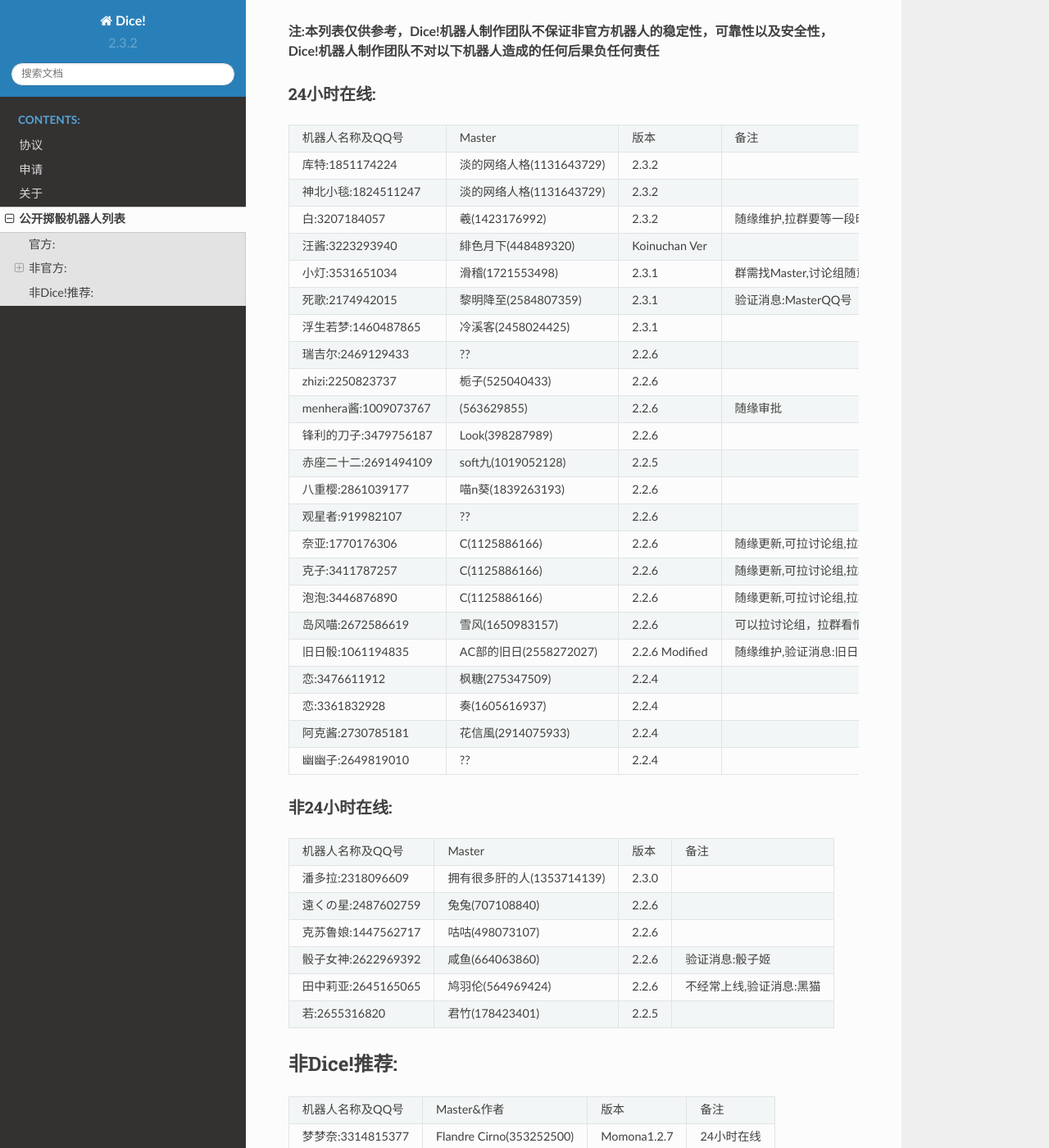
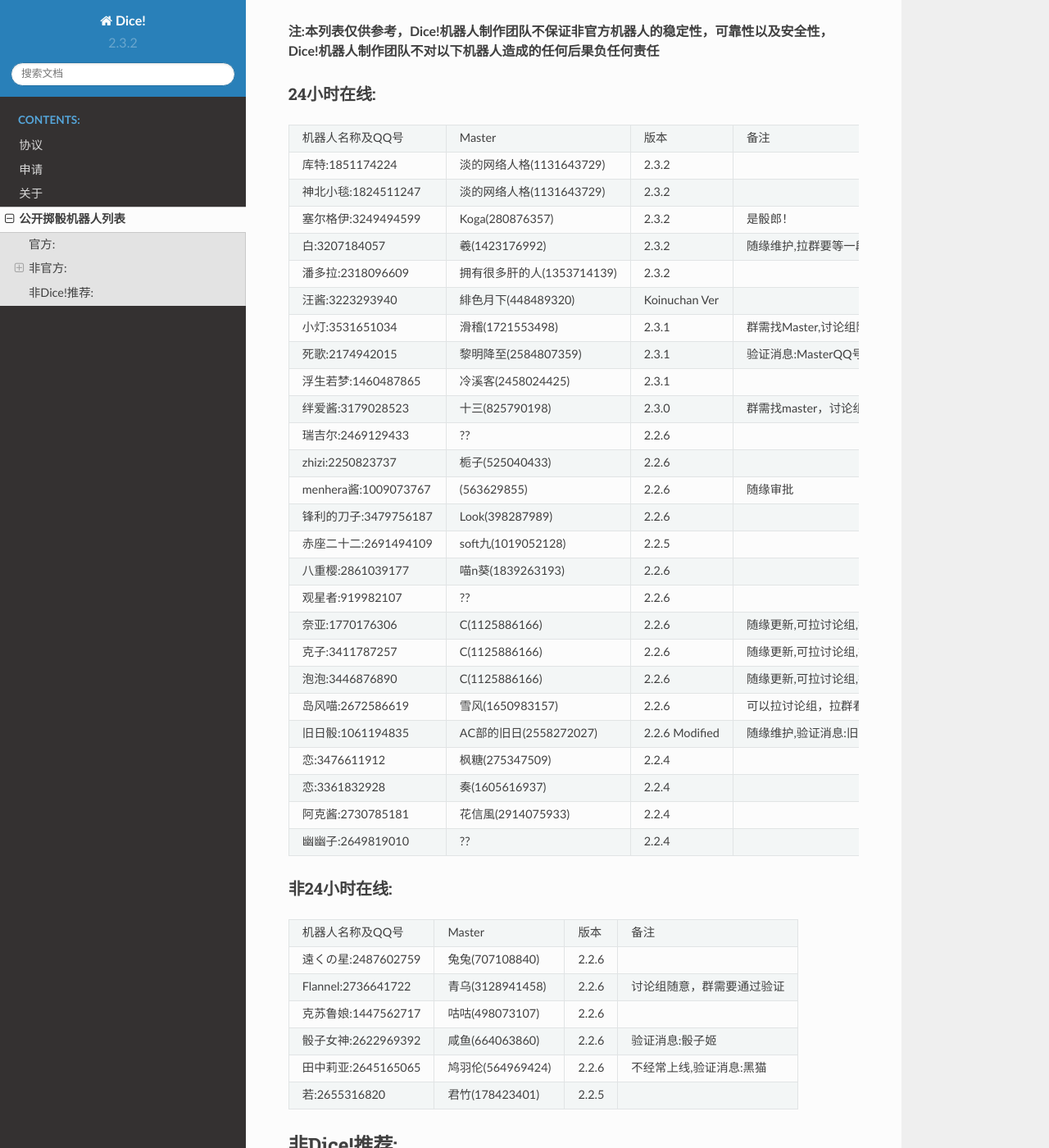
Before and after one commit to Dice-Developer-Team/Dice, a Sphinx documentation site: the page built from docs/DiceList.rst, in a window 1280 px wide and 1400 px high, scrolled down 560 px. Shown: the whole window at 82% size. Built offline with Sphinx 7.4.7 and the Read the Docs theme 2.0.0, drawn with Linux system fonts in a browser that asks for light colours.

Commit message:
Update DiceList.rst

```diff
--- a/docs/DiceList.rst
+++ b/docs/DiceList.rst
@@ -39,7 +39,11 @@
 +--------------------------+------------------------------+------------------+--------------------------------+
 |神北小毯:1824511247       |淡的网络人格(1131643729)      |2.3.2             |                                |
 +--------------------------+------------------------------+------------------+--------------------------------+
+|塞尔格伊:3249494599       |Koga(280876357)               |2.3.2             |是骰郎！                        |
++--------------------------+------------------------------+------------------+--------------------------------+
 |白:3207184057             |羲(1423176992)                |2.3.2             |随缘维护,拉群要等一段时间       |
++--------------------------+------------------------------+------------------+--------------------------------+
+|潘多拉:2318096609         |拥有很多肝的人(1353714139)    |2.3.2             |                                |
 +--------------------------+------------------------------+------------------+--------------------------------+
 |汪酱:3223293940           |緋色月下(448489320)           |Koinuchan Ver     |                                |
 +--------------------------+------------------------------+------------------+--------------------------------+
@@ -48,6 +52,8 @@
 |死歌:2174942015           |黎明降至(2584807359)          |2.3.1             |验证消息:MasterQQ号             |
 +--------------------------+------------------------------+------------------+--------------------------------+
 |浮生若梦:1460487865       |冷溪客(2458024425)            |2.3.1             |                                |
++--------------------------+------------------------------+------------------+--------------------------------+
+|绊爱酱:3179028523         |十三(825790198)               |2.3.0             |群需找master，讨论组随意        |
 +--------------------------+------------------------------+------------------+--------------------------------+
 |瑞吉尔:2469129433         |??                            |2.2.6             |                                |
 +--------------------------+------------------------------+------------------+--------------------------------+
@@ -89,9 +95,9 @@
 +--------------------------+------------------------------+------------------+----------------------------+
 |机器人名称及QQ号          |Master                        |版本              |备注                        |
 +--------------------------+------------------------------+------------------+----------------------------+
-|潘多拉:2318096609         |拥有很多肝的人(1353714139)    |2.3.0             |                            |
+|遠くの星:2487602759       |兔兔(707108840)               |2.2.6             |                            |
 +--------------------------+------------------------------+------------------+----------------------------+
-|遠くの星:2487602759       |兔兔(707108840)               |2.2.6             |                            |
+|Flannel:2736641722        |青乌(3128941458)              |2.2.6             |讨论组随意，群需要通过验证  |
 +--------------------------+------------------------------+------------------+----------------------------+
 |克苏鲁娘:1447562717       |咕咕(498073107)               |2.2.6             |                            |
 +--------------------------+------------------------------+------------------+----------------------------+
```
